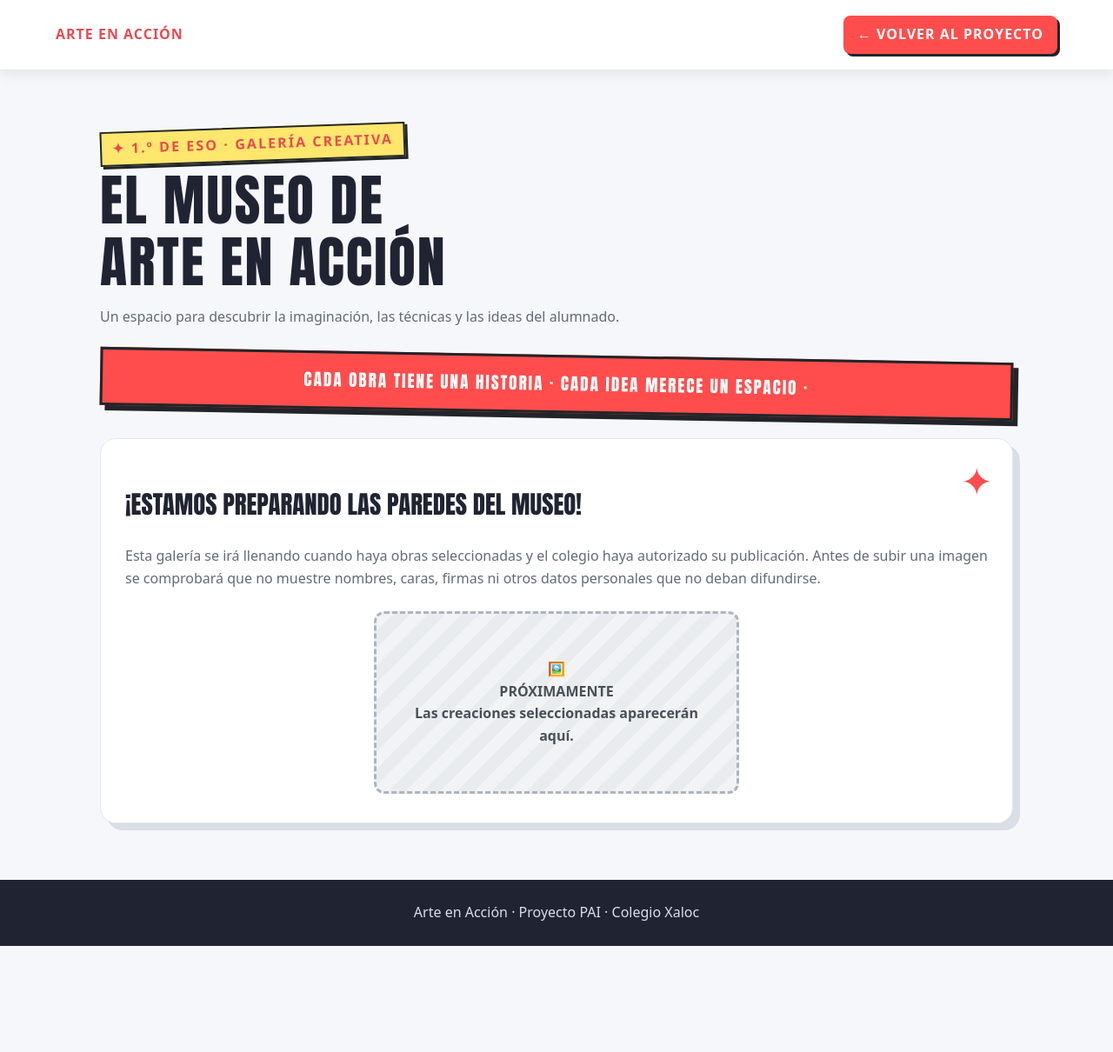
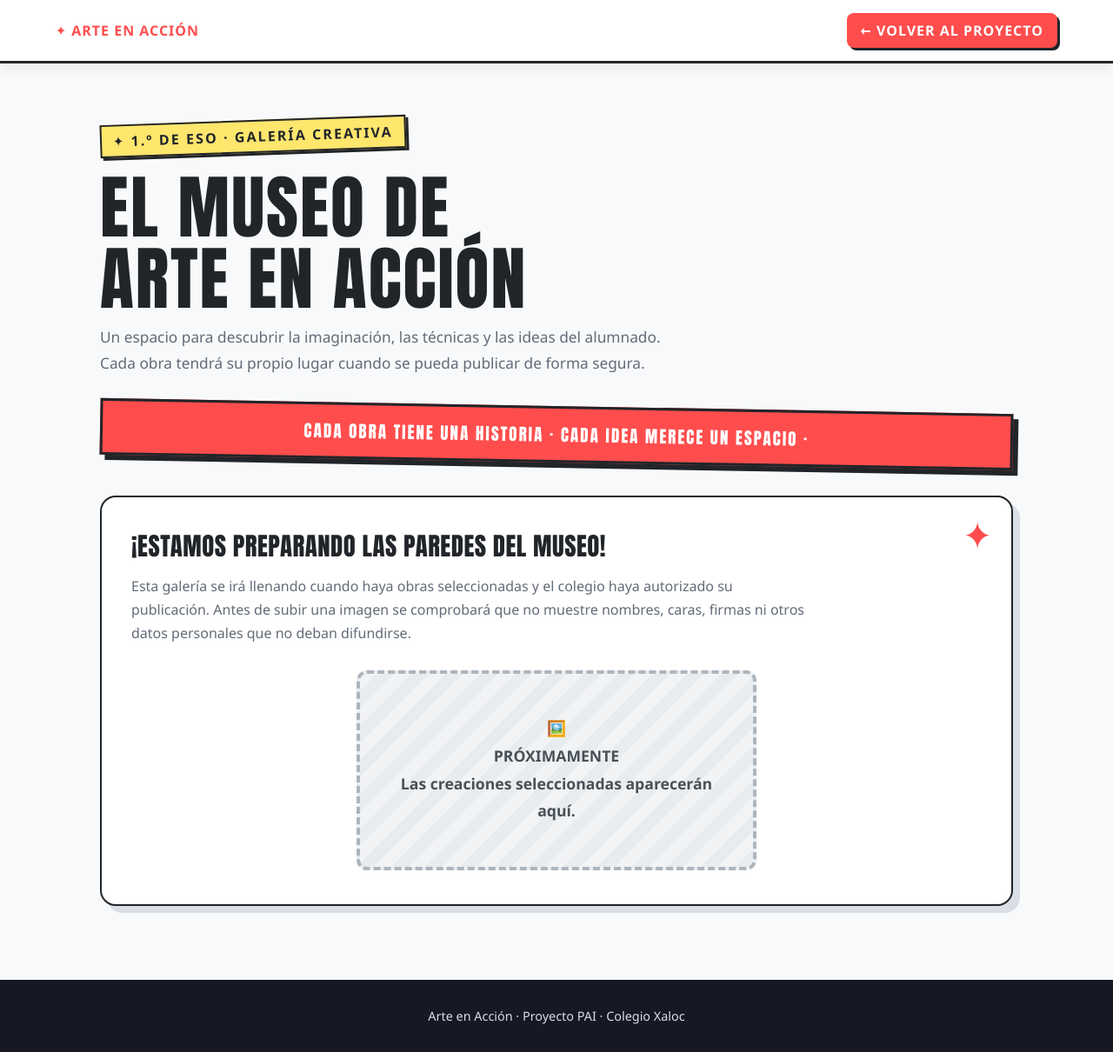
Before and after one commit to kritiksubedi-prog/mi-web, a plain HTML site: page galeria-1eso.html in a window 1280 px wide. Shown: the whole page at 87% size. Before the commit the page ends 1088 px from the top, so only its background shows below. Drawn offline with Linux system fonts and the light colour scheme.

Commit message:
Unifica la galería con el nuevo estilo maximalista

```diff
--- a/galeria-1eso.html
+++ b/galeria-1eso.html
@@ -1,20 +1,23 @@
-<!doctype html>
-<html lang="es"><head><meta charset="utf-8"><meta name="viewport" content="width=device-width,initial-scale=1"><title>Galería de 1.º ESO | Arte en Acción</title><style>
-*{box-sizing:border-box}
-body{background-color:#f8f9fa;font-family:'Segoe UI',Tahoma,sans-serif;color:#212529;overflow-x:hidden}
-.nav{position:sticky;top:0;z-index:10;padding:16px 5%;background:#fff;border-bottom:3px solid #212529;box-shadow:0 5px 15px #00000012;display:flex;justify-content:space-between;align-items:center;gap:15px;flex-wrap:wrap}
-.nav a{font-weight:900;text-decoration:none;color:#ff4d4d;text-transform:uppercase;letter-spacing:1px}
-.nav a:last-child{background:#ff4d4d;color:white;padding:9px 16px;border-radius:8px;box-shadow:3px 3px 0 #212529}
-.wrap{width:min(1050px,90%);margin:65px auto}
-.eyebrow{display:inline-block;color:#212529;background:#ffe66d;border:2px solid #212529;padding:5px 12px;text-transform:uppercase;font-weight:900;letter-spacing:.13em;box-shadow:3px 3px 0 #212529;transform:rotate(-2deg)}
-h1{font-family:Impact,sans-serif;font-size:clamp(2.8rem,7vw,5rem);line-height:1.1;margin:20px 0 10px;text-transform:uppercase;letter-spacing:2px}
-p{color:#626b78}
-.gallery-banner{background:#ff4d4d;color:#fff;padding:15px 20px;border:3px solid #212529;box-shadow:6px 6px 0 #212529;transform:rotate(1deg);font-family:Impact,sans-serif;letter-spacing:2px;text-align:center;font-size:1.2rem;margin:30px 0}
-.notice{background:white;border:2px solid #212529;border-radius:18px;padding:34px;margin-top:28px;box-shadow:8px 8px 0 #d9dee7;position:relative}
-.notice:before{content:"✦";position:absolute;right:22px;top:12px;font-size:2.8rem;color:#ff4d4d}
-.notice h2{font-family:Impact,sans-serif;text-transform:uppercase;font-size:1.8rem}
-.empty-art{margin:25px auto 5px;max-width:420px;min-height:210px;border:3px dashed #adb5bd;border-radius:12px;background:repeating-linear-gradient(135deg,#f1f3f5,#f1f3f5 14px,#e9ecef 14px,#e9ecef 28px);display:flex;align-items:center;justify-content:center;text-align:center;padding:25px;color:#495057;font-weight:800}
-footer{text-align:center;background:#161824;color:#d9deea;padding:30px}
-@media(max-width:600px){.wrap{margin:40px auto}.notice{padding:25px}}
-body{margin:0;background:#f6f7fa;color:#202432;font:16px/1.6 system-ui,sans-serif}.nav{padding:18px 5%;background:white;border-bottom:1px solid #e4e7ed;display:flex;justify-content:space-between;gap:15px;flex-wrap:wrap}.nav a{font-weight:800;text-decoration:none;color:#e94b50}.wrap{width:min(1050px,90%);margin:65px auto}.eyebrow{color:#e94b50;text-transform:uppercase;font-weight:800;letter-spacing:.13em}h1{font-size:clamp(2.3rem,6vw,4rem);line-height:1.1;margin:10px 0}p{color:#626b78}.notice{background:white;border:1px solid #e4e7ed;border-radius:18px;padding:28px;margin-top:28px}footer{text-align:center;background:#202432;color:#d9deea;padding:25px}
-</style></head><body><nav class="nav"><a href="index.html">ARTE EN ACCIÓN</a><a href="index.html">← Volver al proyecto</a></nav><main class="wrap"><div class="eyebrow">✦ 1.º de ESO · Galería creativa</div><h1>El museo de<br>Arte en Acción</h1><p>Un espacio para descubrir la imaginación, las técnicas y las ideas del alumnado.</p><div class="gallery-banner">CADA OBRA TIENE UNA HISTORIA · CADA IDEA MERECE UN ESPACIO ·</div><section class="notice"><h2>¡Estamos preparando las paredes del museo!</h2><p>Esta galería se irá llenando cuando haya obras seleccionadas y el colegio haya autorizado su publicación. Antes de subir una imagen se comprobará que no muestre nombres, caras, firmas ni otros datos personales que no deban difundirse.</p><div class="empty-art">🖼️<br>PRÓXIMAMENTE<br>Las creaciones seleccionadas aparecerán aquí.</div></section></main><footer>Arte en Acción · Proyecto PAI · Colegio Xaloc</footer></body></html>
+<!DOCTYPE html>
+<html lang="es"><head><meta charset="UTF-8"><meta name="viewport" content="width=device-width,initial-scale=1.0"><title>Galería de 1.º ESO | Arte en Acción</title>
+<style>
+*{box-sizing:border-box;margin:0;padding:0}html{scroll-behavior:smooth}
+body{background:#f8f9fa;color:#212529;font-family:'Segoe UI',Tahoma,sans-serif;overflow-x:hidden}
+.nav{position:sticky;top:0;z-index:10;padding:15px 5%;background:#fff;border-bottom:3px solid #212529;box-shadow:0 5px 15px #00000012;display:flex;justify-content:space-between;align-items:center;gap:15px;flex-wrap:wrap}
+.nav a{font-weight:900;text-decoration:none;color:#ff4d4d;text-transform:uppercase;letter-spacing:1px}.nav a:last-child{background:#ff4d4d;color:white;padding:9px 16px;border-radius:8px;box-shadow:3px 3px 0 #212529;transition:.2s}.nav a:last-child:hover{transform:translate(-2px,-2px);box-shadow:5px 5px 0 #212529}
+.wrap{width:min(1050px,90%);margin:65px auto 85px}.eyebrow{display:inline-block;color:#212529;background:#ffe66d;border:2px solid #212529;padding:6px 13px;text-transform:uppercase;font-weight:900;letter-spacing:.13em;box-shadow:3px 3px 0 #212529;transform:rotate(-2deg)}
+h1{font-family:Impact,'Arial Narrow',sans-serif;font-size:clamp(2.8rem,7vw,5rem);line-height:1.02;margin:22px 0 12px;text-transform:uppercase;letter-spacing:2px}.intro{color:#626b78;font-size:1.08rem;line-height:1.7;max-width:680px}
+.gallery-banner{background:#ff4d4d;color:#fff;padding:15px 20px;border:3px solid #212529;box-shadow:6px 6px 0 #212529;transform:rotate(1deg);font-family:Impact,sans-serif;letter-spacing:2px;text-align:center;font-size:1.2rem;margin:35px 0}
+.notice{background:#fff;border:2px solid #212529;border-radius:18px;padding:34px;margin-top:38px;box-shadow:8px 8px 0 #d9dee7;position:relative}.notice:before{content:"✦";position:absolute;right:22px;top:12px;font-size:2.8rem;color:#ff4d4d}
+.notice h2{font-family:Impact,sans-serif;text-transform:uppercase;font-size:1.8rem;margin-bottom:12px;letter-spacing:.5px}.notice p{color:#626b78;line-height:1.7;max-width:780px}
+.empty-art{margin:28px auto 5px;max-width:460px;min-height:230px;border:4px dashed #adb5bd;border-radius:12px;background:repeating-linear-gradient(135deg,#f1f3f5,#f1f3f5 14px,#e9ecef 14px,#e9ecef 28px);display:flex;align-items:center;justify-content:center;text-align:center;padding:25px;color:#495057;font-weight:900;font-size:1.1rem;line-height:1.8}
+footer{text-align:center;background:#161824;color:#d9deea;padding:32px 20px;font-size:.9rem}
+@media(max-width:600px){.wrap{margin:42px auto 60px}.notice{padding:25px}.gallery-banner{font-size:1rem}}@media(prefers-reduced-motion:reduce){html{scroll-behavior:auto}}
+</style></head><body>
+<nav class="nav"><a href="index.html">✦ ARTE EN ACCIÓN</a><a href="index.html">← Volver al proyecto</a></nav>
+<main class="wrap"><div class="eyebrow">✦ 1.º de ESO · Galería creativa</div><h1>El museo de<br>Arte en Acción</h1>
+<p class="intro">Un espacio para descubrir la imaginación, las técnicas y las ideas del alumnado. Cada obra tendrá su propio lugar cuando se pueda publicar de forma segura.</p>
+<div class="gallery-banner">CADA OBRA TIENE UNA HISTORIA · CADA IDEA MERECE UN ESPACIO ·</div>
+<section class="notice"><h2>¡Estamos preparando las paredes del museo!</h2><p>Esta galería se irá llenando cuando haya obras seleccionadas y el colegio haya autorizado su publicación. Antes de subir una imagen se comprobará que no muestre nombres, caras, firmas ni otros datos personales que no deban difundirse.</p>
+<div class="empty-art">🖼️<br>PRÓXIMAMENTE<br>Las creaciones seleccionadas aparecerán aquí.</div></section></main>
+<footer>Arte en Acción · Proyecto PAI · Colegio Xaloc</footer></body></html>
```
